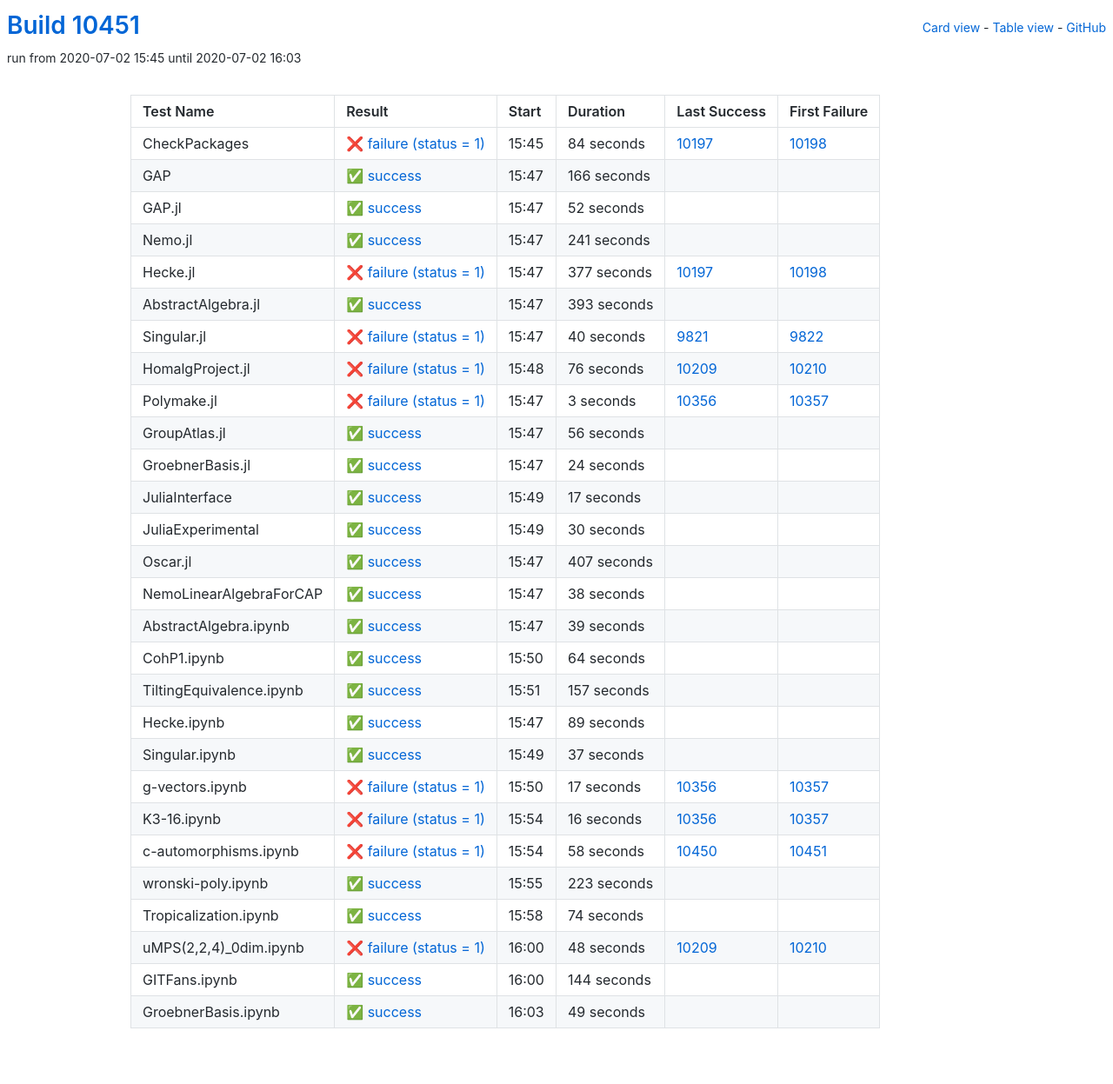
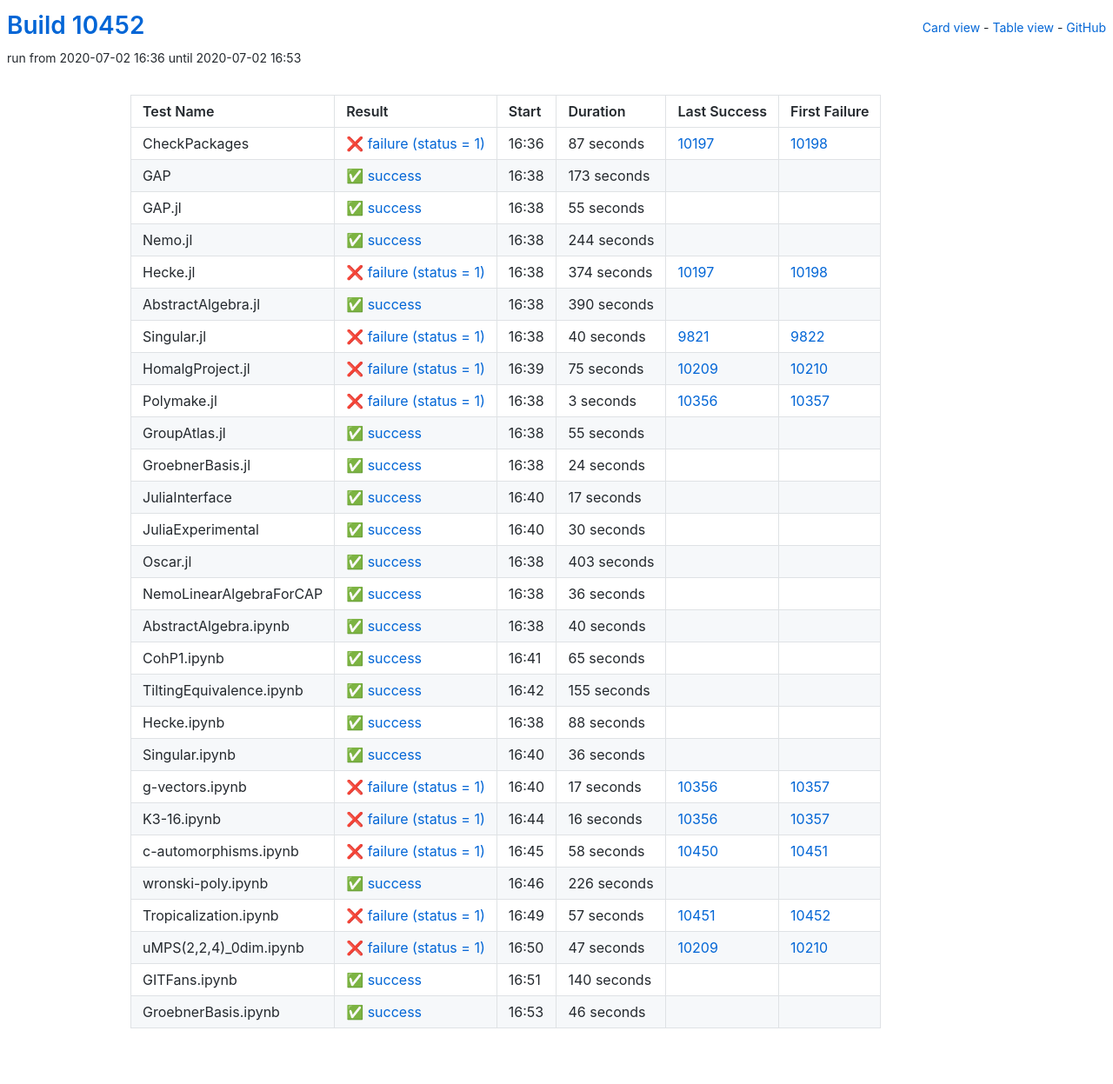
Before and after one commit to oscar-system/oscar-ci-status, a Jekyll site: the page built from table.html, in a window 1280 px wide. Shown: the whole page at 87% size. Built offline with Jekyll 4.4.1, drawn with Linux system fonts in a browser that asks for light colours.

Commit message:
Build #10452

```diff
--- a/_data/ci.yml
+++ b/_data/ci.yml
@@ -1,6 +1,6 @@
 ---
-build: 10451
-build_url: https://oscarci.mathematik.uni-kl.de/job/oscar/10451/
+build: 10452
+build_url: https://oscarci.mathematik.uni-kl.de/job/oscar/10452/
 job: oscar
 organization: oscar-system
 repo: oscar-ci-status
@@ -8,80 +8,80 @@
 tests:
 - name: CheckPackages
   id: checkpackages
-  log: https://oscarci.mathematik.uni-kl.de/job/oscar/10451/artifact/logs/build-10451/CheckPackages.log
-  start: 2020-07-02 15:45
+  log: https://oscarci.mathematik.uni-kl.de/job/oscar/10452/artifact/logs/build-10452/CheckPackages.log
+  start: 2020-07-02 16:36
   success: false
   exitcode: 1
   status: failure
-  duration: 84
+  duration: 87
   last_success: 10197
   last_success_url: https://oscarci.mathematik.uni-kl.de/job/oscar/10197/
   first_failure: 10198
   first_failure_url: https://oscarci.mathematik.uni-kl.de/job/oscar/10198/
 - name: GAP
   id: gap
-  log: https://oscarci.mathematik.uni-kl.de/job/oscar/10451/artifact/logs/build-10451/GAP.log
-  start: 2020-07-02 15:47
+  log: https://oscarci.mathematik.uni-kl.de/job/oscar/10452/artifact/logs/build-10452/GAP.log
+  start: 2020-07-02 16:38
   success: true
   exitcode: 0
   status: success
-  duration: 166
+  duration: 173
   last_success: false
   last_success_url:
   first_failure: false
   first_failure_url:
 - name: GAP.jl
   id: gap-jl
-  log: https://oscarci.mathematik.uni-kl.de/job/oscar/10451/artifact/logs/build-10451/GAP.jl.log
-  start: 2020-07-02 15:47
+  log: https://oscarci.mathematik.uni-kl.de/job/oscar/10452/artifact/logs/build-10452/GAP.jl.log
+  start: 2020-07-02 16:38
   success: true
   exitcode: 0
   status: success
-  duration: 52
+  duration: 55
   last_success: false
   last_success_url:
   first_failure: false
   first_failure_url:
 - name: Nemo.jl
   id: nemo-jl
-  log: https://oscarci.mathematik.uni-kl.de/job/oscar/10451/artifact/logs/build-10451/Nemo.jl.log
-  start: 2020-07-02 15:47
+  log: https://oscarci.mathematik.uni-kl.de/job/oscar/10452/artifact/logs/build-10452/Nemo.jl.log
+  start: 2020-07-02 16:38
   success: true
   exitcode: 0
   status: success
-  duration: 241
+  duration: 244
   last_success: false
   last_success_url:
   first_failure: false
   first_failure_url:
 - name: Hecke.jl
   id: hecke-jl
-  log: https://oscarci.mathematik.uni-kl.de/job/oscar/10451/artifact/logs/build-10451/Hecke.jl.log
-  start: 2020-07-02 15:47
+  log: https://oscarci.mathematik.uni-kl.de/job/oscar/10452/artifact/logs/build-10452/Hecke.jl.log
+  start: 2020-07-02 16:38
   success: false
   exitcode: 1
   status: failure
-  duration: 377
+  duration: 374
   last_success: 10197
   last_success_url: https://oscarci.mathematik.uni-kl.de/job/oscar/10197/
   first_failure: 10198
   first_failure_url: https://oscarci.mathematik.uni-kl.de/job/oscar/10198/
 - name: AbstractAlgebra.jl
   id: abstractalgebra-jl
-  log: https://oscarci.mathematik.uni-kl.de/job/oscar/10451/artifact/logs/build-10451/AbstractAlgebra.jl.log
-  start: 2020-07-02 15:47
+  log: https://oscarci.mathematik.uni-kl.de/job/oscar/10452/artifact/logs/build-10452/AbstractAlgebra.jl.log
+  start: 2020-07-02 16:38
   success: true
   exitcode: 0
   status: success
-  duration: 393
+  duration: 390
   last_success: false
   last_success_url:
   first_failure: false
   first_failure_url:
 - name: Singular.jl
   id: singular-jl
-  log: https://oscarci.mathematik.uni-kl.de/job/oscar/10451/artifact/logs/build-10451/Singular.jl.log
-  start: 2020-07-02 15:47
+  log: https://oscarci.mathematik.uni-kl.de/job/oscar/10452/artifact/logs/build-10452/Singular.jl.log
+  start: 2020-07-02 16:38
   success: false
   exitcode: 1
   status: failure
@@ -92,20 +92,20 @@
   first_failure_url: https://oscarci.mathematik.uni-kl.de/job/oscar/9822/
 - name: HomalgProject.jl
   id: homalgproject-jl
-  log: https://oscarci.mathematik.uni-kl.de/job/oscar/10451/artifact/logs/build-10451/HomalgProject.jl.log
-  start: 2020-07-02 15:48
+  log: https://oscarci.mathematik.uni-kl.de/job/oscar/10452/artifact/logs/build-10452/HomalgProject.jl.log
+  start: 2020-07-02 16:39
   success: false
   exitcode: 1
   status: failure
-  duration: 76
+  duration: 75
   last_success: 10209
   last_success_url: https://oscarci.mathematik.uni-kl.de/job/oscar/10209/
   first_failure: 10210
   first_failure_url: https://oscarci.mathematik.uni-kl.de/job/oscar/10210/
 - name: Polymake.jl
   id: polymake-jl
-  log: https://oscarci.mathematik.uni-kl.de/job/oscar/10451/artifact/logs/build-10451/Polymake.jl.log
-  start: 2020-07-02 15:47
+  log: https://oscarci.mathematik.uni-kl.de/job/oscar/10452/artifact/logs/build-10452/Polymake.jl.log
+  start: 2020-07-02 16:38
   success: false
   exitcode: 1
   status: failure
@@ -116,20 +116,20 @@
   first_failure_url: https://oscarci.mathematik.uni-kl.de/job/oscar/10357/
 - name: GroupAtlas.jl
   id: groupatlas-jl
-  log: https://oscarci.mathematik.uni-kl.de/job/oscar/10451/artifact/logs/build-10451/GroupAtlas.jl.log
-  start: 2020-07-02 15:47
+  log: https://oscarci.mathematik.uni-kl.de/job/oscar/10452/artifact/logs/build-10452/GroupAtlas.jl.log
+  start: 2020-07-02 16:38
   success: true
   exitcode: 0
   status: success
-  duration: 56
+  duration: 55
   last_success: false
   last_success_url:
   first_failure: false
   first_failure_url:
 - name: GroebnerBasis.jl
   id: groebnerbasis-jl
-  log: https://oscarci.mathematik.uni-kl.de/job/oscar/10451/artifact/logs/build-10451/GroebnerBasis.jl.log
-  start: 2020-07-02 15:47
+  log: https://oscarci.mathematik.uni-kl.de/job/oscar/10452/artifact/logs/build-10452/GroebnerBasis.jl.log
+  start: 2020-07-02 16:38
   success: true
   exitcode: 0
   status: success
@@ -140,8 +140,8 @@
   first_failure_url:
 - name: JuliaInterface
   id: juliainterface
-  log: https://oscarci.mathematik.uni-kl.de/job/oscar/10451/artifact/logs/build-10451/JuliaInterface.log
-  start: 2020-07-02 15:49
+  log: https://oscarci.mathematik.uni-kl.de/job/oscar/10452/artifact/logs/build-10452/JuliaInterface.log
+  start: 2020-07-02 16:40
   success: true
   exitcode: 0
   status: success
@@ -152,8 +152,8 @@
   first_failure_url:
 - name: JuliaExperimental
   id: juliaexperimental
-  log: https://oscarci.mathematik.uni-kl.de/job/oscar/10451/artifact/logs/build-10451/JuliaExperimental.log
-  start: 2020-07-02 15:49
+  log: https://oscarci.mathematik.uni-kl.de/job/oscar/10452/artifact/logs/build-10452/JuliaExperimental.log
+  start: 2020-07-02 16:40
   success: true
   exitcode: 0
   status: success
@@ -164,92 +164,92 @@
   first_failure_url:
 - name: Oscar.jl
   id: oscar-jl
-  log: https://oscarci.mathematik.uni-kl.de/job/oscar/10451/artifact/logs/build-10451/Oscar.jl.log
-  start: 2020-07-02 15:47
+  log: https://oscarci.mathematik.uni-kl.de/job/oscar/10452/artifact/logs/build-10452/Oscar.jl.log
+  start: 2020-07-02 16:38
   success: true
   exitcode: 0
   status: success
-  duration: 407
+  duration: 403
   last_success: false
   last_success_url:
   first_failure: false
   first_failure_url:
 - name: NemoLinearAlgebraForCAP
   id: nemolinearalgebraforcap
-  log: https://oscarci.mathematik.uni-kl.de/job/oscar/10451/artifact/logs/build-10451/NemoLinearAlgebraForCAP.log
-  start: 2020-07-02 15:47
+  log: https://oscarci.mathematik.uni-kl.de/job/oscar/10452/artifact/logs/build-10452/NemoLinearAlgebraForCAP.log
+  start: 2020-07-02 16:38
   success: true
   exitcode: 0
   status: success
-  duration: 38
+  duration: 36
   last_success: false
   last_success_url:
   first_failure: false
   first_failure_url:
 - name: AbstractAlgebra.ipynb
   id: abstractalgebra-ipynb
-  log: https://oscarci.mathematik.uni-kl.de/job/oscar/10451/artifact/logs/build-10451/AbstractAlgebra.ipynb.log
-  start: 2020-07-02 15:47
+  log: https://oscarci.mathematik.uni-kl.de/job/oscar/10452/artifact/logs/build-10452/AbstractAlgebra.ipynb.log
+  start: 2020-07-02 16:38
   success: true
   exitcode: 0
   status: success
-  duration: 39
+  duration: 40
   last_success: false
   last_success_url:
   first_failure: false
   first_failure_url:
 - name: CohP1.ipynb
   id: cohp1-ipynb
-  log: https://oscarci.mathematik.uni-kl.de/job/oscar/10451/artifact/logs/build-10451/CohP1.ipynb.log
-  start: 2020-07-02 15:50
+  log: https://oscarci.mathematik.uni-kl.de/job/oscar/10452/artifact/logs/build-10452/CohP1.ipynb.log
+  start: 2020-07-02 16:41
   success: true
   exitcode: 0
   status: success
-  duration: 64
+  duration: 65
   last_success: false
   last_success_url:
   first_failure: false
   first_failure_url:
 - name: TiltingEquivalence.ipynb
   id: tiltingequivalence-ipynb
-  log: https://oscarci.mathematik.uni-kl.de/job/oscar/10451/artifact/logs/build-10451/TiltingEquivalence.ipynb.log
-  start: 2020-07-02 15:51
+  log: https://oscarci.mathematik.uni-kl.de/job/oscar/10452/artifact/logs/build-10452/TiltingEquivalence.ipynb.log
+  start: 2020-07-02 16:42
   success: true
   exitcode: 0
   status: success
-  duration: 157
+  duration: 155
   last_success: false
   last_success_url:
   first_failure: false
   first_failure_url:
 - name: Hecke.ipynb
   id: hecke-ipynb
-  log: https://oscarci.mathematik.uni-kl.de/job/oscar/10451/artifact/logs/build-10451/Hecke.ipynb.log
-  start: 2020-07-02 15:47
+  log: https://oscarci.mathematik.uni-kl.de/job/oscar/10452/artifact/logs/build-10452/Hecke.ipynb.log
+  start: 2020-07-02 16:38
   success: true
   exitcode: 0
   status: success
-  duration: 89
+  duration: 88
   last_success: false
   last_success_url:
   first_failure: false
   first_failure_url:
 - name: Singular.ipynb
   id: singular-ipynb
-  log: https://oscarci.mathematik.uni-kl.de/job/oscar/10451/artifact/logs/build-10451/Singular.ipynb.log
-  start: 2020-07-02 15:49
+  log: https://oscarci.mathematik.uni-kl.de/job/oscar/10452/artifact/logs/build-10452/Singular.ipynb.log
+  start: 2020-07-02 16:40
   success: true
   exitcode: 0
   status: success
-  duration: 37
+  duration: 36
   last_success: false
   last_success_url:
   first_failure: false
   first_failure_url:
 - name: g-vectors.ipynb
   id: g-vectors-ipynb
-  log: https://oscarci.mathematik.uni-kl.de/job/oscar/10451/artifact/logs/build-10451/g-vectors.ipynb.log
-  start: 2020-07-02 15:50
+  log: https://oscarci.mathematik.uni-kl.de/job/oscar/10452/artifact/logs/build-10452/g-vectors.ipynb.log
+  start: 2020-07-02 16:40
   success: false
   exitcode: 1
   status: failure
@@ -260,8 +260,8 @@
   first_failure_url: https://oscarci.mathematik.uni-kl.de/job/oscar/10357/
 - name: K3-16.ipynb
   id: k3-16-ipynb
-  log: https://oscarci.mathematik.uni-kl.de/job/oscar/10451/artifact/logs/build-10451/K3-16.ipynb.log
-  start: 2020-07-02 15:54
+  log: https://oscarci.mathematik.uni-kl.de/job/oscar/10452/artifact/logs/build-10452/K3-16.ipynb.log
+  start: 2020-07-02 16:44
   success: false
   exitcode: 1
   status: failure
@@ -272,8 +272,8 @@
   first_failure_url: https://oscarci.mathematik.uni-kl.de/job/oscar/10357/
 - name: c-automorphisms.ipynb
   id: c-automorphisms-ipynb
-  log: https://oscarci.mathematik.uni-kl.de/job/oscar/10451/artifact/logs/build-10451/c-automorphisms.ipynb.log
-  start: 2020-07-02 15:54
+  log: https://oscarci.mathematik.uni-kl.de/job/oscar/10452/artifact/logs/build-10452/c-automorphisms.ipynb.log
+  start: 2020-07-02 16:45
   success: false
   exitcode: 1
   status: failure
@@ -284,60 +284,60 @@
   first_failure_url: https://oscarci.mathematik.uni-kl.de/job/oscar/10451/
 - name: wronski-poly.ipynb
   id: wronski-poly-ipynb
-  log: https://oscarci.mathematik.uni-kl.de/job/oscar/10451/artifact/logs/build-10451/wronski-poly.ipynb.log
-  start: 2020-07-02 15:55
+  log: https://oscarci.mathematik.uni-kl.de/job/oscar/10452/artifact/logs/build-10452/wronski-poly.ipynb.log
+  start: 2020-07-02 16:46
   success: true
   exitcode: 0
   status: success
-  duration: 223
+  duration: 226
   last_success: false
   last_success_url:
   first_failure: false
   first_failure_url:
 - name: Tropicalization.ipynb
   id: tropicalization-ipynb
-  log: https://oscarci.mathematik.uni-kl.de/job/oscar/10451/artifact/logs/build-10451/Tropicalization.ipynb.log
-  start: 2020-07-02 15:58
-  success: true
-  exitcode: 0
-  status: success
-  duration: 74
-  last_success: false
-  last_success_url:
-  first_failure: false
-  first_failure_url:
-- name: uMPS(2,2,4)_0dim.ipynb
-  id: umps-2-2-4-0dim-ipynb
-  log: https://oscarci.mathematik.uni-kl.de/job/oscar/10451/artifact/logs/build-10451/uMPS-2-2-4-_0dim.ipynb.log
-  start: 2020-07-02 16:00
+  log: https://oscarci.mathematik.uni-kl.de/job/oscar/10452/artifact/logs/build-10452/Tropicalization.ipynb.log
+  start: 2020-07-02 16:49
   success: false
   exitcode: 1
   status: failure
-  duration: 48
+  duration: 57
+  last_success: 10451
+  last_success_url: https://oscarci.mathematik.uni-kl.de/job/oscar/10451/
+  first_failure: 10452
+  first_failure_url: https://oscarci.mathematik.uni-kl.de/job/oscar/10452/
+- name: uMPS(2,2,4)_0dim.ipynb
+  id: umps-2-2-4-0dim-ipynb
+  log: https://oscarci.mathematik.uni-kl.de/job/oscar/10452/artifact/logs/build-10452/uMPS-2-2-4-_0dim.ipynb.log
+  start: 2020-07-02 16:50
+  success: false
+  exitcode: 1
+  status: failure
+  duration: 47
   last_success: 10209
   last_success_url: https://oscarci.mathematik.uni-kl.de/job/oscar/10209/
   first_failure: 10210
   first_failure_url: https://oscarci.mathematik.uni-kl.de/job/oscar/10210/
 - name: GITFans.ipynb
   id: gitfans-ipynb
-  log: https://oscarci.mathematik.uni-kl.de/job/oscar/10451/artifact/logs/build-10451/GITFans.ipynb.log
-  start: 2020-07-02 16:00
+  log: https://oscarci.mathematik.uni-kl.de/job/oscar/10452/artifact/logs/build-10452/GITFans.ipynb.log
+  start: 2020-07-02 16:51
   success: true
   exitcode: 0
   status: success
-  duration: 144
+  duration: 140
   last_success: false
   last_success_url:
   first_failure: false
   first_failure_url:
 - name: GroebnerBasis.ipynb
   id: groebnerbasis-ipynb
-  log: https://oscarci.mathematik.uni-kl.de/job/oscar/10451/artifact/logs/build-10451/GroebnerBasis.ipynb.log
-  start: 2020-07-02 16:03
+  log: https://oscarci.mathematik.uni-kl.de/job/oscar/10452/artifact/logs/build-10452/GroebnerBasis.ipynb.log
+  start: 2020-07-02 16:53
   success: true
   exitcode: 0
   status: success
-  duration: 49
+  duration: 46
   last_success: false
   last_success_url:
   first_failure: false
```
Also changed, not shown: README.md.
